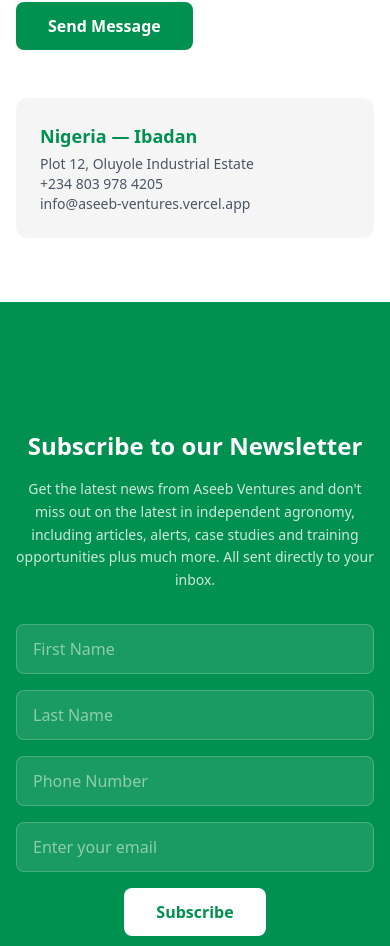
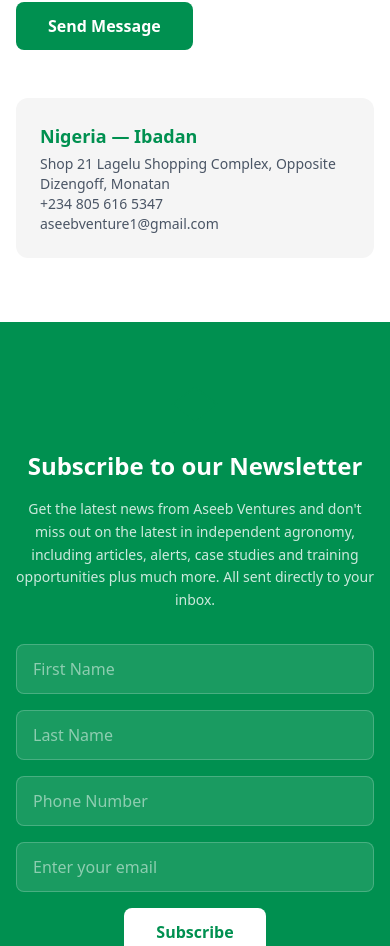
Before and after one commit to thecoachmanuel/aseeb-ventures, a Next.js app: page /contact in a window 390 px wide. Shown: the part 1104-2050 px from the top of the page. Built offline with nearby package versions, Linux system fonts and the light colour scheme; no server answers.

Commit message:
fix: update contact page address, phone, and email
Co-authored-by: CommandCodeBot <noreply@commandcode.ai>
EOF && git push origin main

```diff
--- a/src/app/(marketing)/contact/page.tsx
+++ b/src/app/(marketing)/contact/page.tsx
@@ -74,7 +74,7 @@
             {/* Contact info */}
             <div className="space-y-8">
               {[
-                { country: "Nigeria", city: "Ibadan", address: "Plot 12, Oluyole Industrial Estate", phone: "+234 803 978 4205", email: "info@aseeb-ventures.vercel.app" },
+                { country: "Nigeria", city: "Ibadan", address: "Shop 21 Lagelu Shopping Complex, Opposite Dizengoff, Monatan", phone: "+234 805 616 5347", email: "aseebventure1@gmail.com" },
               ].map((loc) => (
                 <div key={loc.country} className="bg-crop-gray p-6 rounded-xl">
                   <h3 className="font-bold text-lg text-crop-green">{loc.country} — {loc.city}</h3>
```
